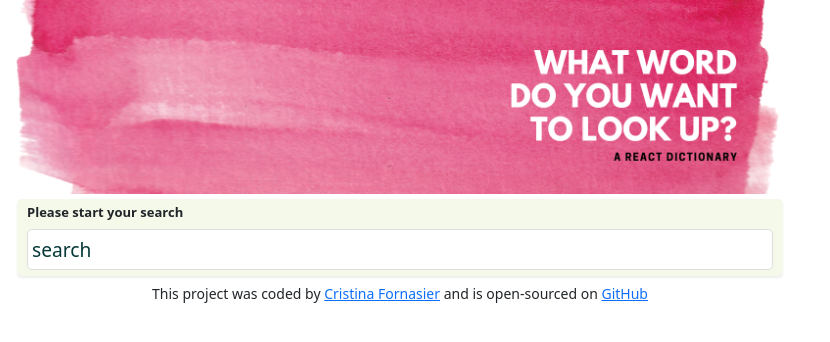
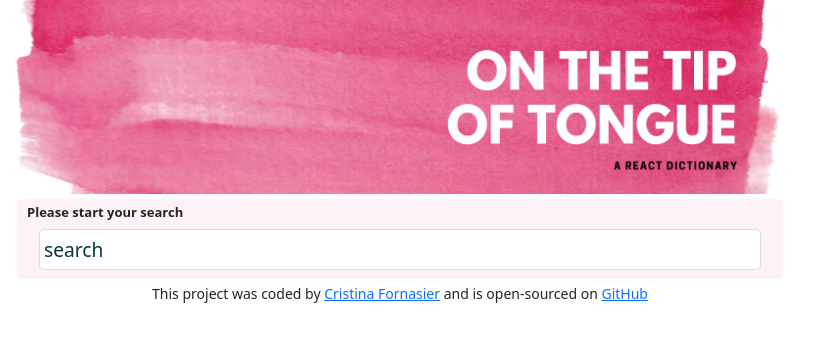
Before and after one commit to cristinafor/dictionary-project, a React (Create React App) app: page / in a window 1280 px wide. Shown: the top 342 px of the page, without its empty margins (0-830 px from the left). Built offline with nearby package versions, Linux system fonts and the light colour scheme; no server answers.

Commit message:
Updated background color

```diff
--- a/src/Dictionary.css
+++ b/src/Dictionary.css
@@ -4,7 +4,7 @@
 }
 
 .Dictionary section {
-  background-color: #f4f9e9;
+  background-color: rgb(242, 189, 206, 0.2);
   padding: 6px 10px;
   border-radius: 5px;
   box-shadow: 0px 2px 2px rgba(94, 94, 94, 0.1);
--- a/src/Dictionary.js
+++ b/src/Dictionary.js
@@ -49,6 +49,8 @@
       <div className="Dictionary">
         <section>
           <h1 className="title">Please start your search</h1>
+          <div className="container">
+            <div>
               <form onSubmit={handleSubmit}>
                 <input
                   type="search"
@@ -56,6 +58,8 @@
                   defaultValue={props.defaultKeyword}
                 />
               </form>
+            </div>
+          </div>
         </section>
         <Results results={results} />
         <Photos photos={photos} />
```
Also changed, not shown: src/header.png. Lines whose indentation alone changed are shown as unchanged.
